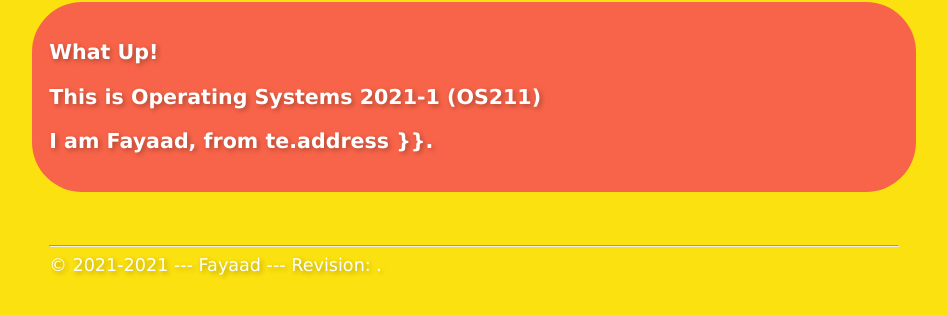
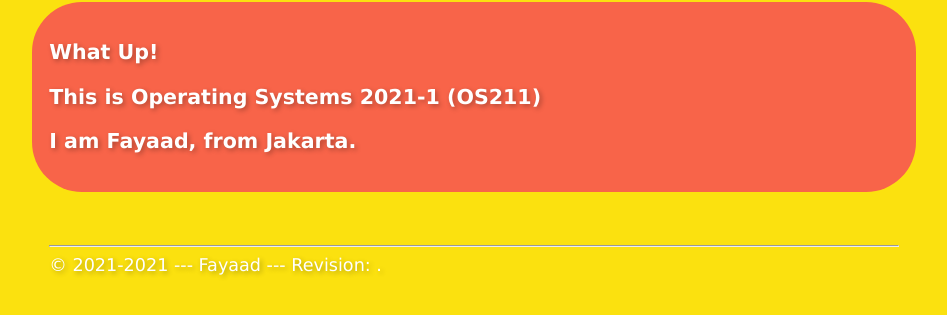
Before and after one commit to fayaadbsa/os211, a Jekyll site: the page built from index.md, in a window 1280 px wide. Shown: the part 277-592 px from the top of the page, without its empty margins (166-1113 px from the left). Built offline with Jekyll 4.4.1, drawn with Linux system fonts in a browser that asks for light colours; our own code applies the rules of GitHub Pages for plain Markdown files.

Commit message:
Update index.md

```diff
--- a/index.md
+++ b/index.md
@@ -5,4 +5,4 @@ layout: "layout"
 ### What Up!
 
 ### This is {{ site.title }}
-### I am {{ site.author }}, from te.address }}.
+### I am {{ site.author }}, from {{ site.address }}.
```
